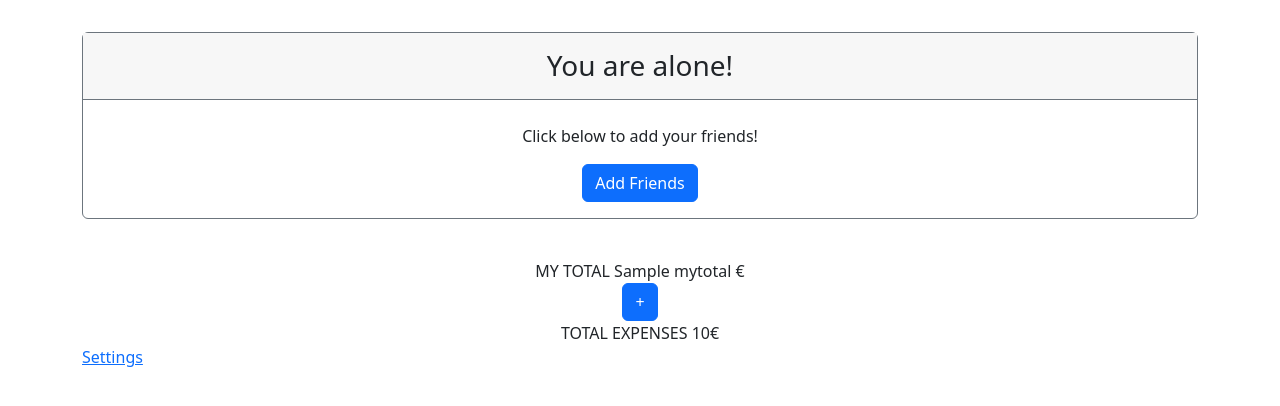
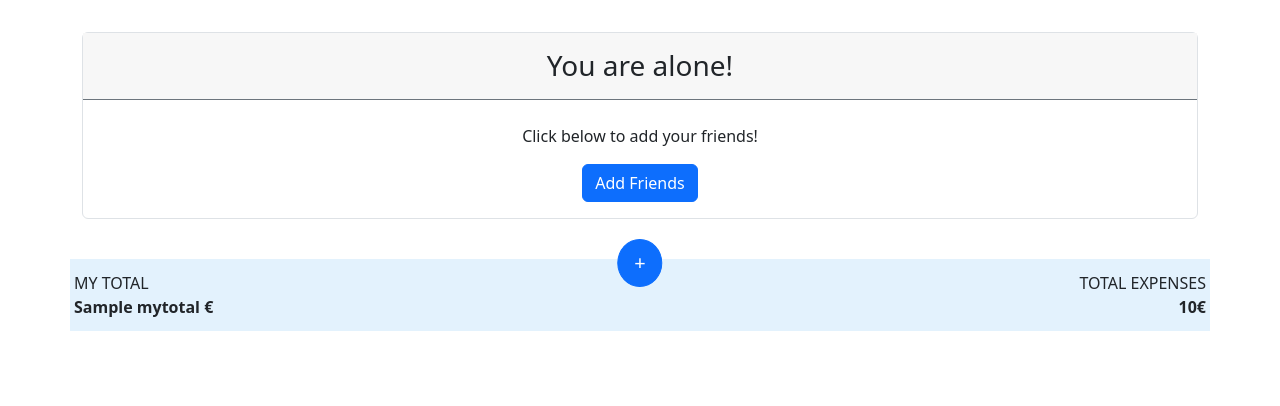
Before and after one commit to senolkacar/PRWB-2223, a PHP site: the page made by view/view_show_tricount.php in a window 1280 px wide. Shown: the part 78-484 px from the top of the page. Run offline with PHP 8.4, Linux system fonts and the light colour scheme; the template is opened without the code that fills it: most values are stand-ins (such as "Sample title", 1, 10 or a date in 2020); data that the repository does not hold is empty.

Commit message:
feat(show_tricount):css visualisation amelioration

```diff
--- a/view/view_show_tricount.php
+++ b/view/view_show_tricount.php
@@ -23,7 +23,7 @@
         <div class="container-sm">
             <ul class="list-group align-items-center">
                     <?php if($nb_participants == 0): ?>
-                        <span class="m-3 border border-secondary w-100 rounded">
+                        <span class="m-3 border w-100 rounded">
                         <div class="text-center">
                         <div class="h3 p-3 border-bottom border-secondary" style="background-color: #F7F7F7">You are alone!</div>
                         <div class="text p-3">Click below to add your friends!</div>
@@ -40,33 +40,47 @@
                         </span>
             </ul>
                         <?php else: ?>
-                        <a class="btn btn-success w-100" href="tricount/show_balance/<?=$tricount->id; ?>">&#8633;View Balance</a>
+                        <a class="btn btn-success w-100 mb-3" href="tricount/show_balance/<?=$tricount->id; ?>">&#8633;View Balance</a>
                         <?php foreach ($depenses as $depense):  ?>
-                    <ul class="list-group w-100">
+                        <ul class="list-group w-100">
                         <li class="list-group-item d-flex justify-content-between align-items-start">
-                            <div class="ms-2 me-auto">
-                            <a href='operation/show_operation/<?=$depense["id"]; ?>' style="text-decoration:none ; color:inherit">
-
-                            <div class="fw-bold">
-                        <?php
-                            echo $depense["title"]." ".round($depense["amount"],2) ?> </a>
+                        <div class="ms-2 me-auto">
+                            <div class="text">
+                            <a href='operation/show_operation/<?=$depense["id"]; ?>' class="stretched-link" style='text-decoration:none ; color:inherit'>
+                            <p class="fw-bold"><?=$depense["title"]?></p>
+                            <?php echo "Paid by ".User::get_user_by_id($depense["initiator"])->full_name?>
                             </div>
+                        </div>
                         <br>
-                        <?php echo "Paid by ".User::get_user_by_id($depense["initiator"])->full_name." ".$depense["operation_date"] ?>
+                        <div class="text-end">
+                            <p class="fw-bold"><?=round($depense["amount"],2)?>&euro;</p>
+                            <?=$depense["operation_date"]?></a>
+                        </div>
                         </li>
+                    </ul>
                         <?php endforeach; ?>
                     <?php endif; ?>
                     <br>
-                    <?php echo "MY TOTAL ".$mytotal." &euro;"?>
-                    <a href="operation/add_operation/<?=$tricount->id?>"><button type="button" class="btn btn-primary btn-block">+</button></a>
-                    <?php echo "TOTAL EXPENSES ".$total."&euro;"?>
-
                 </ul>
-
-        <a href="user/settings">Settings</a>
         </div>
-
-
-
+        <div class="container p-1 text-dark" style="background-color:#E3F2FD">
+        <div class="navbar navbar-default navbar-fixed-bottom">
+        <div class="position relative">
+            <div class="position-absolute top-0 start-50 translate-middle">
+        <a class="btn btn-primary btn-lg rounded-circle" href="operation/add_operation/<?=$tricount->id?>">+</a>
+            </div>
+        </div>
+                    <div class="d-flex justify-content-beetween w-100">
+                        <div class="me-auto">
+                            <div class="text">MY TOTAL</div>
+                            <div class="fw-bold"><?=$mytotal." &euro;"?></div>
+                        </div>
+                        <div class="text-end">
+                            <div class="text">TOTAL EXPENSES</div>
+                            <div class="fw-bold"><?=$total."&euro;"?></div>
+                        </div>
+                    </div>
+        </div>
+        </div>
     </body>
 </html>
```
